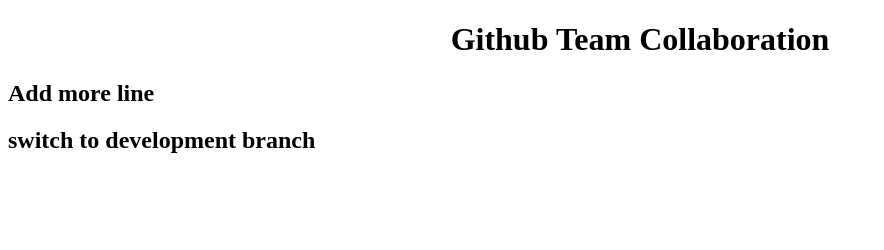
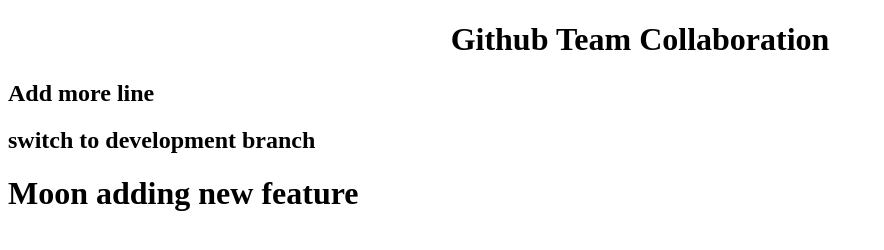
Before and after one commit to mehedihasan8/test-rep, a plain HTML site: page index.htm in a window 1280 px wide. Shown: the whole page, without its empty margins (0-884 px from the left). Drawn offline with Linux system fonts and the light colour scheme.

Commit message:
new fature by moon

```diff
--- a/index.htm
+++ b/index.htm
@@ -9,5 +9,6 @@
     <h1 align="center">Github Team Collaboration</h1>
     <h2>Add more line</h2>
     <h2>switch to development branch</h2>
+    <h1>Moon adding new feature</h1>
   </body>
 </html>
```
